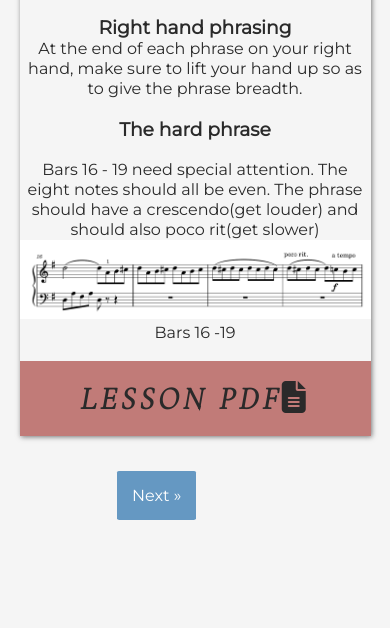
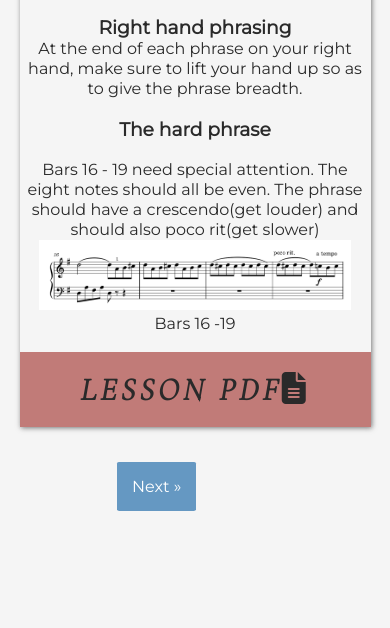
Before and after one commit to Code-Institute-Submissions/ABRSM_piano_studio, a plain HTML site: page grade2-allegro.html in a window 390 px wide. Shown: the part 1244-1872 px from the top of the page. Drawn offline with nearby package versions, Linux system fonts and the light colour scheme.

Commit message:
add style to big pictures at lower screen width for responsivness

```diff
--- a/assets/CSS/style.css
+++ b/assets/CSS/style.css
@@ -443,7 +443,7 @@ iframe {
 }
 
 /*pictures*/
-#practice-exercises {
+.practice-exercises {
     width: 90%;
     margin-right: 5%;
     margin-left: 5%;
@@ -636,7 +636,7 @@ iframe {
     }
 
     .big-example-pic {
-        width: 90vw;
+        width: 80vw;
     }
 
     #next-previous {
--- a/grade2-allegro.html
+++ b/grade2-allegro.html
@@ -114,7 +114,7 @@
                             <br>
                             <p>Bars 16 - 19 need special attention. The eight notes should all be even. The phrase should have a crescendo(get louder) and should also poco rit(get slower)</p>
                             <figure>
-                                <img class="big-example-pic" src="assets/images/allegro-example1.png" alt="bar 16 - 19 of Allegro">
+                                <img class="practice-exercises big-example-pic" src="assets/images/allegro-example1.png" alt="bar 16 - 19 of Allegro">
                                 <figcaption>Bars 16 -19 </figcaption>
                             </figure>
                             <br>
```
